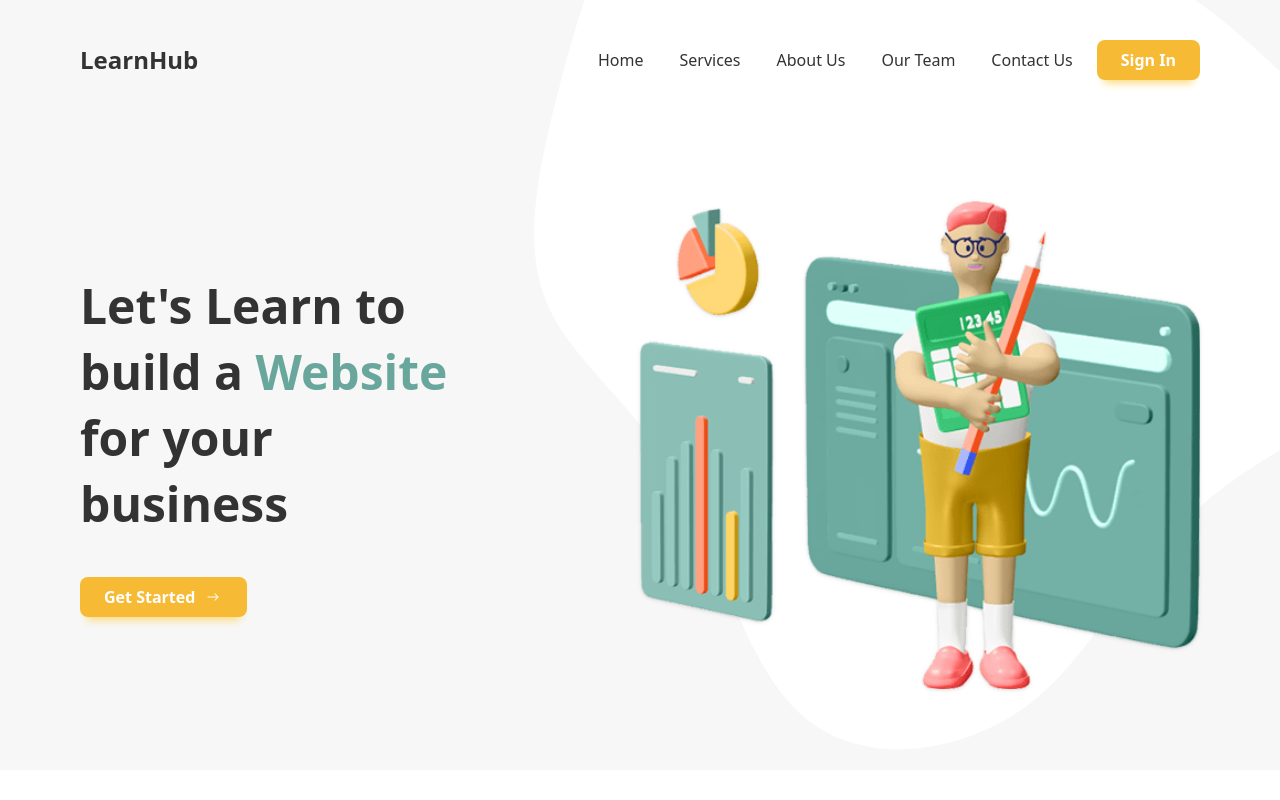
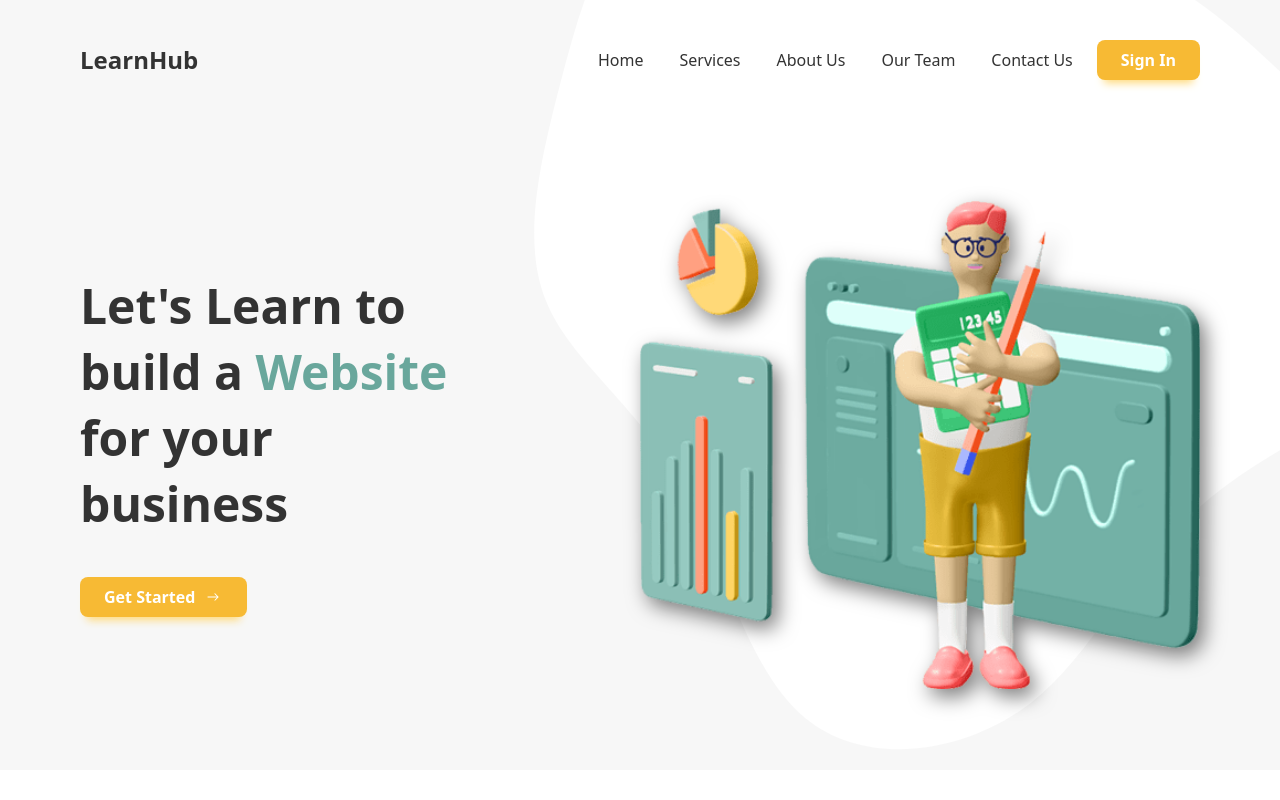
Before and after one commit to jananisree96/eLearning_Website, a React (Vite) app: page / in a window 1280 px wide. Shown: the top 800 px of the page. Built offline with nearby package versions, Linux system fonts and the light colour scheme.

Commit message:
utilities by index.css

```diff
--- a/src/index.css
+++ b/src/index.css
@@ -2,10 +2,14 @@
 @tailwind components;
 @tailwind utilities;
 
-@layer components{
-    .primary-btn{
-        @apply inline-block bg-primary text-white
-        font-semibold rounded-lg hover:bg-secondary duration-200 shadow-[0px_10px_8px_-7px_#ffd978]
-        hover:shadow-[0px_10px_8px_-7px_#69a79c] py-2 px-6;
-    }
+@layer components {
+  .primary-btn {
+    @apply inline-block bg-primary text-white font-semibold rounded-lg hover:bg-secondary duration-200 shadow-[0px_10px_8px_-7px_#ffd978] hover:shadow-[0px_10px_8px_-7px_#69a79c] py-2 px-6;
+  }
 }
+
+@layer utilities {
+  .drop-shadow {
+    filter: drop-shadow(6px 8px 10px rgba(0, 0, 0, 0.5));
+  }
+}
```
